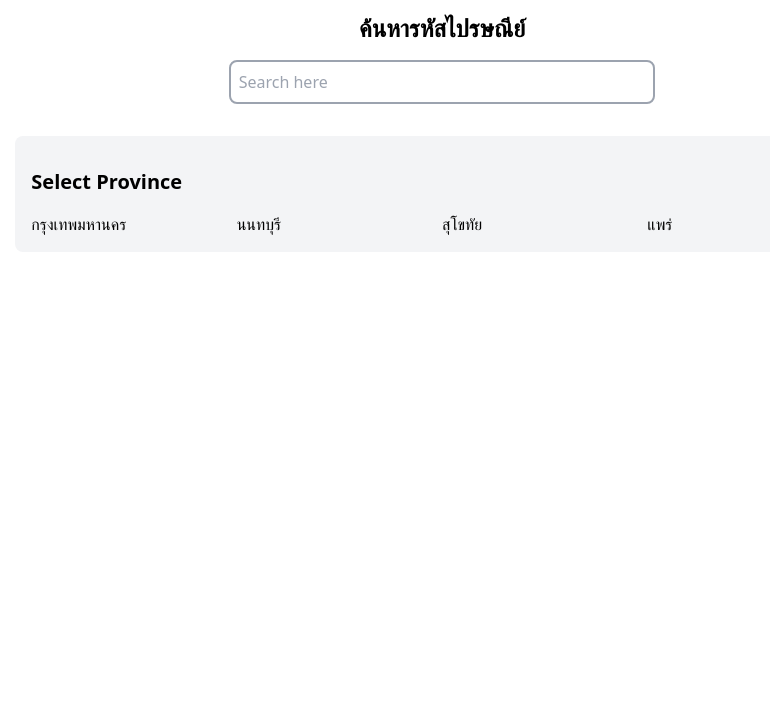
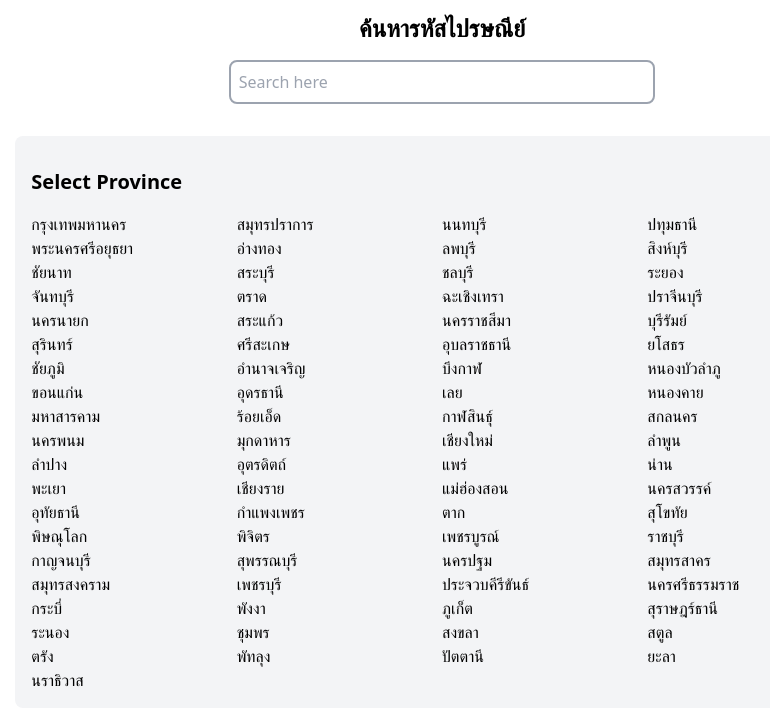
Before and after one commit to soAcademy/workshop-state-and-event, a React (Create React App) app: page / in a window 1280 px wide. Shown: the top 726 px of the page, without its empty margins (198-968 px from the left). Built offline with nearby package versions, Linux system fonts and the light colour scheme.

Commit message:
WS-ZIP-2

```diff
--- a/src/App.js
+++ b/src/App.js
@@ -1,5 +1,5 @@
-import Zipcode1 from "./Zipcode/Zipcode1";
-// import Zipcode2 from "./Zipcode/Zipcode2";
+// import Zipcode1 from "./Zipcode/Zipcode1";
+import Zipcode2 from "./Zipcode/Zipcode2";
 // import Zipcode3 from "./Zipcode/Zipcode3";
 // import Zipcode4 from "./Zipcode/Zipcode4";
 // import Zipcode5 from "./Zipcode/Zipcode5";
@@ -10,8 +10,8 @@ import Zipcode1 from "./Zipcode/Zipcode1";
 const App = () => {
   return (
     <>
-      <Zipcode1 />
-      {/* <Zipcode2 /> */}
+      {/* <Zipcode1 /> */}
+      <Zipcode2 />
       {/* <Zipcode3 /> */}
       {/* <Zipcode4 /> */}
       {/* <Zipcode5 /> */}
--- /dev/null
+++ b/src/Zipcode/Zipcode2.js
@@ -0,0 +1,38 @@
+import React from 'react'
+// todo 2. import JSON files
+import thailandZipCodeDatas from "./thailand-zipcode.json"
+const Zipcode1 = () => {
+
+  // todo 1. สร้าง Mock up จังหวัด เพื่อ วางโครงหน้า
+  // const provinces = ["กรุงเทพมหานคร", "นนทบุรี", "สุโขทัย", "แพร่"]
+  //todo 3. find all existing provinces in JSON file
+  const _provinces = thailandZipCodeDatas.map((_province) => _province.province);
+  // output of todo 3. ข้อมูลที่ออกมาจะเป็นรายชื่อจังหวัดซ้ำๆเยอะๆ
+  // todo 4. find unique province from _provinces
+  const provinces = [...new Set(_provinces)]
+  // todo 5. สามารถ ReFactor ข้อ 3-4 ได้ดังนี้ ...
+  // const provinces = [...new Set(thailandZipCodeDatas.map((_province) => _province.province))]
+
+  return (
+    <div className="w-full text-center">
+    <h1 className="text-2xl pt-3 font-bold">ค้นหารหัสไปรษณีย์</h1>
+    <div>
+      <input
+        type="text"
+        className="border-2 border-gray-400 rounded-lg p-2 mt-4 w-1/3"
+        placeholder="Search here"
+      />
+    </div>
+    <div className="w-2/3 mx-auto bg-gray-100 p-4 mt-8 rounded-lg text-left">
+      <h2 className="text-xl mt-4 font-bold">Select Province</h2>
+      <div className="grid grid-cols-4 mt-4">
+        {provinces.map((province) => (
+          <div>{province}</div>
+        ))}
+      </div>
+    </div>
+  </div>
+  )
+}
+
+export default Zipcode1
```
